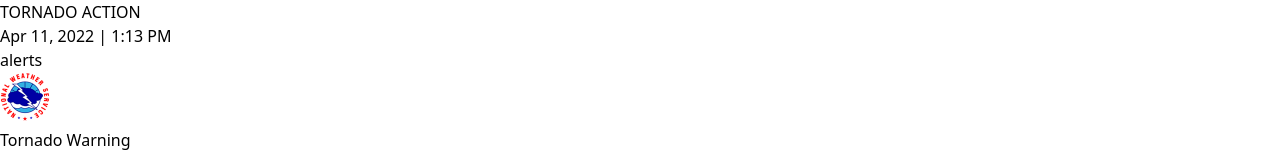
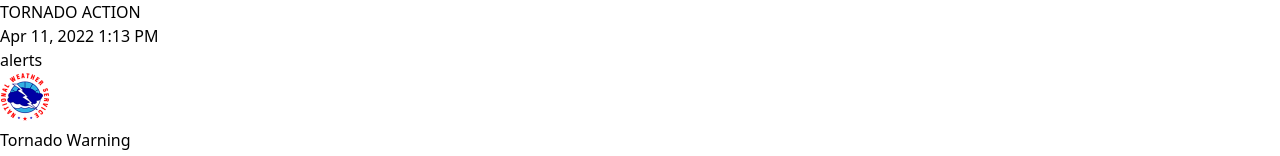
Before and after one commit to modevx/tornado-warned, a Next.js app: page / in a window 1280 px wide. Shown: the top 156 px of the page. Built offline with nearby package versions, Linux system fonts and the light colour scheme.

Commit message:
reformat time

```diff
--- a/components/PageWrapper/Clock.jsx
+++ b/components/PageWrapper/Clock.jsx
@@ -20,7 +20,7 @@ export const Clock = () => {
 
 	return (
 		<div className='flex flex-col'>
-			<span className='clock-date'>{dayjs(time).format("ll | LT")}</span>
+			<span className='text-xs'>{dayjs(time).format("lll")}</span>
 		</div>
 	);
 };
```
